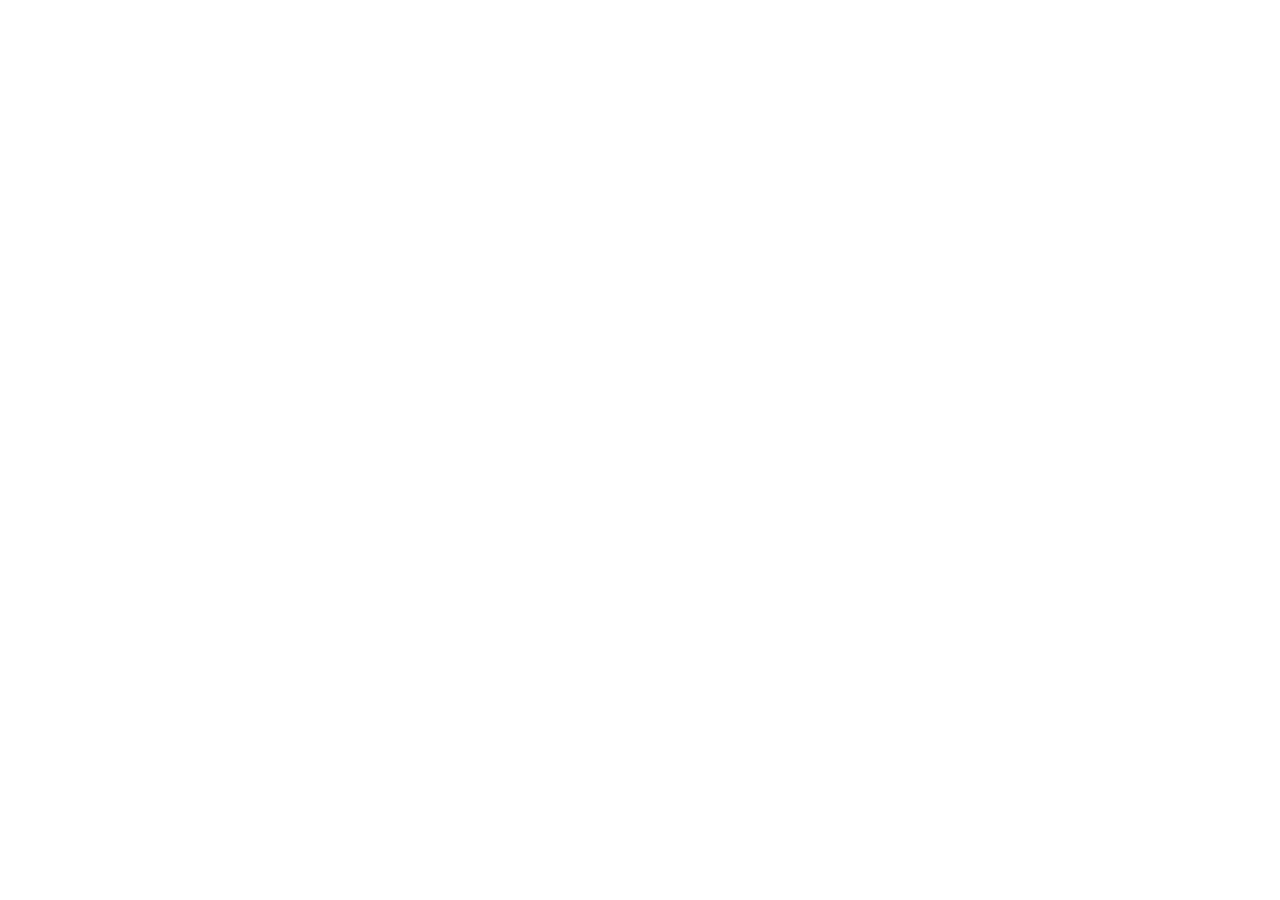
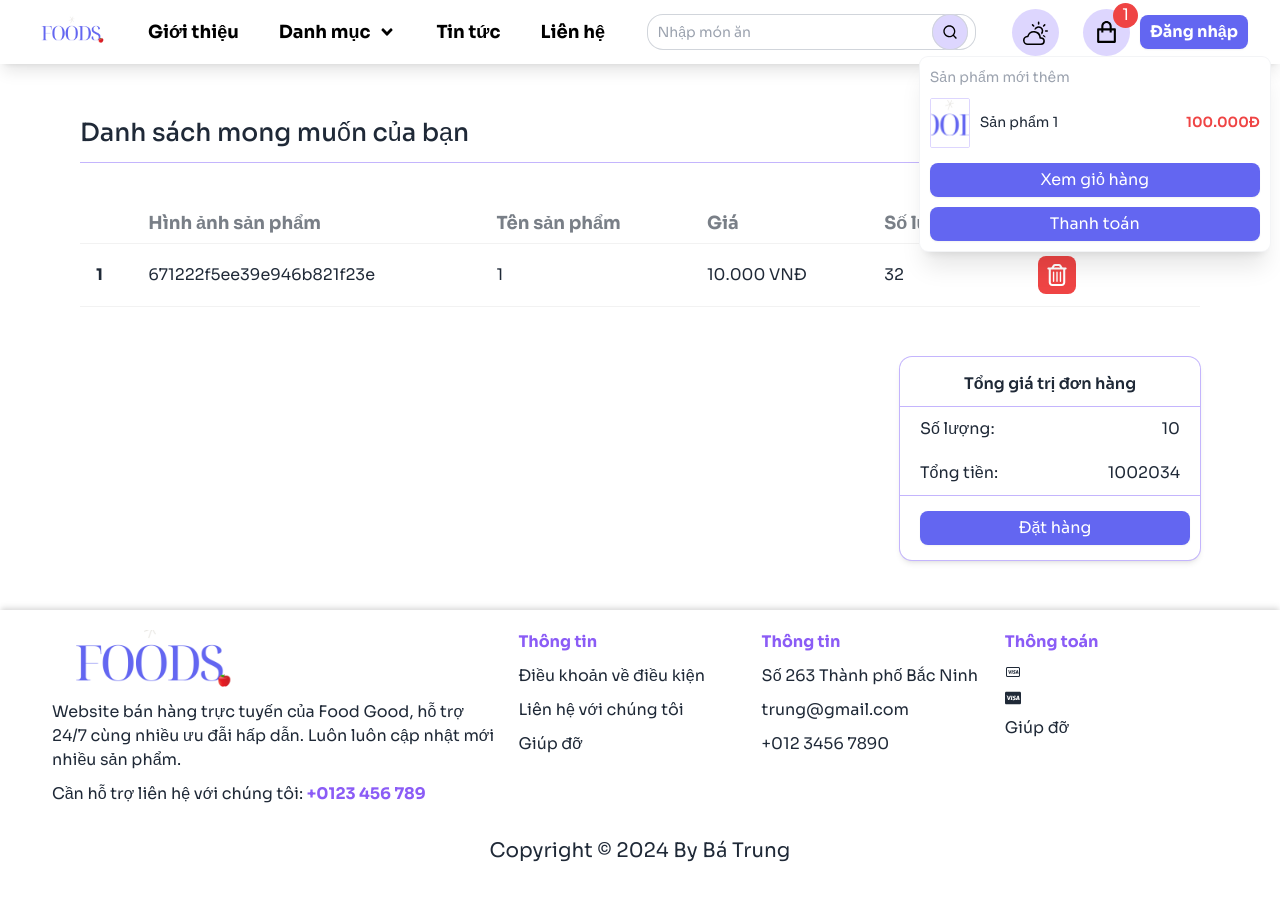
Before and after one commit to BaTrung04/SHOP_FOOD, a React (Vite) app: page /cart in a window 1280 px wide. Before the commit this address had no page. Before the commit the page ends 800 px from the top, so only its background shows below. Built offline with nearby package versions, Linux system fonts and the light colour scheme.

Commit message:
cart-payment

```diff
--- a/src/App.tsx
+++ b/src/App.tsx
@@ -4,7 +4,6 @@
   Route,
   Routes,
   Navigate,
-  useLocation,
 } from "react-router-dom";
 import LayoutDefault from "./Layout/LayoutDefault";
 import Introduce from "./components/Home/Introduce";
@@ -16,18 +15,20 @@
 import Home from "./components/Home/Home";
 import { RootState } from "./redux/store";
 import { useSelector } from "react-redux";
-import PrivateRoute from "./routes/privateRouter";
+import PrivateRoute from "./routes/PrivateRouter";
 import DashBoard from "./components/admin/DashBoard";
 import LoginAdmin from "./components/admin/LoginAdmin";
 
 import LayoutDefaultAdmin from "./Layout/LayoutDefaultAdmin";
-import Product from "./components/admin/product";
-import Order from "./components/admin/order";
+import Product from "./components/admin/Product";
+import Order from "./components/admin/Order";
 import Reviews from "./components/admin/Reviews";
 import User from "./components/admin/User";
 import Info from "./components/Home/Info";
 import UpdateAccount from "./components/Home/UpdateAccount";
 import UpdatePassword from "./components/Home/UpdatePassword";
+import Cart from "./components/cart/Cart";
+import Payment from "./components/shopping/Payment";
 
 function App() {
   const isRole = useSelector(
@@ -45,6 +46,8 @@
             <Route path="/register" element={<Register />} />
             <Route path="/news" element={<News />} />
             <Route path="/contact" element={<Contact />} />
+            <Route path="/cart" element={<Cart />} />
+            <Route path="/payment" element={<Payment />} />
             <Route path="/info" element={<Info />}>
               <Route index element={<UpdateAccount />} />
               <Route path="update-password" element={<UpdatePassword />} />
--- /dev/null
+++ b/src/components/cart/Cart.tsx
@@ -0,0 +1,67 @@
+import { FaRegTrashCan } from "react-icons/fa6";
+
+const Cart = () => {
+  return (
+    <>
+      <div className="container py-[50px] dark:text-white">
+        <h1 className="text-[25px] font-medium border-b border-b-violet-300 pb-[10px]">
+          Danh sách mong muốn của bạn
+        </h1>
+        {/* table */}
+        <div className="mt-[40px]">
+          <div className="overflow-x-auto w-[100%]">
+            <table className="table text-[16px]">
+              {/* head */}
+              <thead>
+                <tr className="text-[18px] dark:text-gray-300">
+                  <th></th>
+                  <th>Hình ảnh sản phẩm</th>
+                  <th>Tên sản phẩm</th>
+                  <th>Giá</th>
+                  <th>Số lượng </th>
+                  <th>Hành động</th>
+                </tr>
+              </thead>
+              <tbody>
+                {/* row 1 */}
+                <tr className="hover:bg-violet-100 cursor-pointer dark:hover:bg-violet-400">
+                  <th>1</th>
+                  <td>671222f5ee39e946b821f23e</td>
+                  <td>1</td>
+                  <td>10.000 VNĐ</td>
+                  <td>32</td>
+                  <td className="flex gap-[10px] items-center">
+                    <span className="p-[8px] bg-red-500 rounded-lg">
+                      <FaRegTrashCan className=" text-white text-[22px]" />
+                    </span>
+                  </td>
+                </tr>
+              </tbody>
+            </table>
+          </div>
+        </div>
+        {/* thanh toan */}
+        <div className="flex justify-end mt-[50px]">
+          <div className="  w-[300px] ring-1 ring-violet-300 py-[15px] rounded-xl shadow-md dark:bg-gray-800">
+            <div className="text-center font-semibold border-b border-b-violet-300 px-[20px] pb-[10px]">
+              Tổng giá trị đơn hàng
+            </div>
+            <div className="flex justify-between px-[20px] py-[10px]">
+              <span>Số lượng: </span>
+              <span>10 </span>
+            </div>
+            <div className="flex justify-between border-b border-b-violet-300 px-[20px] py-[10px]">
+              <span>Tổng tiền: </span>
+              <span>1002034 </span>
+            </div>
+            <button className="primary-btn w-[90%] mx-[20px] mt-[15px]">
+              Đặt hàng
+            </button>
+          </div>
+        </div>
+      </div>
+    </>
+  );
+};
+
+export default Cart;
--- a/src/components/navbar/NavBar.tsx
+++ b/src/components/navbar/NavBar.tsx
@@ -21,6 +21,7 @@
 const NavBar = () => {
   const [showProFile, setShowProFile] = useState<boolean>(false);
   const [showNavBar, setShowNavBar] = useState<boolean>(false);
+  const [showCart, setShowCart] = useState<boolean>(true);
   const [darkMode, setDarkMode] = useState<boolean>(false);
   const navigate = useNavigate();
   const dispatch = useDispatch();
@@ -31,7 +32,7 @@
   const isRole = useSelector(
     (state: RootState) => state.auth?.login?.currentUser?.user?.role
   );
-  console.log(user);
+
   useEffect(() => {
     const isDark = localStorage.getItem("darkMode") === "true";
     setDarkMode(isDark);
@@ -82,14 +83,14 @@
                   className="block h-6 w-6"
                   fill="none"
                   viewBox="0 0 24 24"
-                  stroke-width="1.5"
+                  strokeWidth="1.5"
                   stroke="currentColor"
                   aria-hidden="true"
                   data-slot="icon"
                 >
                   <path
-                    stroke-linecap="round"
-                    stroke-linejoin="round"
+                    strokeLinecap="round"
+                    strokeLinejoin="round"
                     d="M3.75 6.75h16.5M3.75 12h16.5m-16.5 5.25h16.5"
                   />
                 </svg>
@@ -98,14 +99,14 @@
                   className="hidden h-6 w-6"
                   fill="none"
                   viewBox="0 0 24 24"
-                  stroke-width="1.5"
+                  strokeWidth="1.5"
                   stroke="currentColor"
                   aria-hidden="true"
                   data-slot="icon"
                 >
                   <path
-                    stroke-linecap="round"
-                    stroke-linejoin="round"
+                    strokeLinecap="round"
+                    strokeLinejoin="round"
                     d="M6 18 18 6M6 6l12 12"
                   />
                 </svg>
@@ -124,6 +125,7 @@
                   alt="Your Company"
                 />
               </div>
+              {/* navbar  */}
               <div className="hidden sm:ml-6 sm:block">
                 <div className="flex space-x-4">
                   <NavLink
@@ -148,18 +150,14 @@
                     <div className="absolute left-0 mt-0.5 hidden w-48 rounded-md bg-white shadow-lg dark:bg-gray-800 group-hover:block z-10">
                       <ul className="py-2">
                         {categories &&
-                          categories.map((item) => {
-                            return (
-                              <>
+                          categories.map((item) => (
                             <li
                               className="px-4 py-2 hover:bg-violet-300 dark:hover:bg-gray-400 cursor-pointer dark:text-white "
                               key={item.id}
                             >
                               {item.name}
                             </li>
-                              </>
-                            );
-                          })}
+                          ))}
                       </ul>
                     </div>
                   </div>
@@ -186,6 +184,7 @@
                 </div>
               </div>
             </div>
+            {/* search */}
             <div className="w-[30%] relative">
               <input
                 type="text"
@@ -203,20 +202,81 @@
             {/* dark */}
             <button
               onClick={toggleDarkMode}
-              className="p-[10px] rounded-full hover:bg-violet-300  dark:hover:bg-gray-300  bg-violet-200 text-black dark:bg-white  dark:text-black"
+              className="p-[11px] rounded-full hover:bg-violet-300  dark:hover:bg-gray-300  bg-violet-200 text-black dark:bg-white  dark:text-black"
             >
-              {darkMode ? <BsCloudSunFill /> : <BsCloudSun />}
+              {darkMode ? (
+                <BsCloudSunFill className="text-[25px]" />
+              ) : (
+                <BsCloudSun className="text-[25px]" />
+              )}
             </button>
 
             {/* Giỏ hàng */}
-            <div className="absolute inset-y-0 right-0 flex items-center gap-[10px] pr-2 sm:static sm:inset-auto sm:ml-6 sm:pr-0">
+            <div
+              className="relative"
+              onMouseEnter={() => setShowCart(true)}
+              onMouseLeave={() => setShowCart(false)}
+            >
+              <div className=" inset-y-0 right-0 flex items-center gap-[10px] pr-2 sm:static sm:inset-auto sm:ml-6 sm:pr-0">
                 <button
                   type="button"
-                className="p-[10px] rounded-full hover:bg-violet-300  dark:hover:bg-gray-300  bg-violet-200 text-black dark:bg-white  dark:text-black"
+                  className="p-[11px] rounded-full hover:bg-violet-300  dark:hover:bg-gray-300  bg-violet-200 text-black dark:bg-white  dark:text-black"
                 >
-                {darkMode ? <RiShoppingBagFill /> : <RiShoppingBagLine />}
+                  {darkMode ? (
+                    <RiShoppingBagFill className="text-[25px]" />
+                  ) : (
+                    <RiShoppingBagLine className="text-[25px]" />
+                  )}
+                </button>
+                <div className="absolute top-[-6px] right-[-8px] bg-red-500 text-[16px] rounded-full w-[25px] h-[25px] text-center text-white">
+                  1
+                </div>
+              </div>
+              {showCart && (
+                <div className="absolute bg-white w-[350px] right-[50%] dark:bg-gray-700 mt-[1px] left-[50%] transform translate-x-[-50%] z-10 origin-top ring-1 ring-gray-100 shadow-xl h-[auto] rounded-lg">
+                  <div className="text-gray-400 text-[14px] p-[10px] dark:text-white">
+                    Sản phẩm mới thêm
+                  </div>
+                  <div className="px-[10px] overflow-y-auto max-h-[300px] ">
+                    {/* sp1 */}
+                    <div className="flex items-center justify-between text-[14px] mb-[5px] dark:text-white">
+                      <div className="flex items-center gap-[10px] ">
+                        <img
+                          src={logo}
+                          alt=""
+                          className="w-[40px] h-[50px] border border-violet-200 object-cover rounded-sm"
+                        />
+                        <div>Sản phẩm 1</div>
+                      </div>
+                      <div className="text-red-500 font-semibold ">
+                        100.000Đ
+                      </div>
+                    </div>
+                  </div>
+                  <div className="flex flex-col gap-[10px] items-center mt-[10px] px-[10px]">
+                    <button
+                      className="primary-btn w-[100%]"
+                      onClick={() => {
+                        navigate("/cart");
+                        setShowCart(false);
+                      }}
+                    >
+                      Xem giỏ hàng
+                    </button>
+                    <button
+                      className="primary-btn w-[100%] mb-[10px]"
+                      onClick={() => {
+                        navigate("/payment");
+                        setShowCart(false);
+                      }}
+                    >
+                      Thanh toán
                     </button>
                   </div>
+                </div>
+              )}
+            </div>
+
             {!isLogin ? (
               <button
                 className="primary-btn font-bold ml-[10px]"
@@ -225,32 +285,25 @@
                 Đăng nhập
               </button>
             ) : (
-              <div className="relative ml-3 ">
               <div
-                  className="flex relative  items-center gap-[10px] focus:outline-none focus:ring-2 focus:ring-white focus:ring-offset-2 focus:ring-offset-gray-800"
-                  onClick={() => setShowProFile(!showProFile)}
+                className="relative ml-3 cursor-pointer"
+                onMouseEnter={() => setShowProFile(true)}
+                onMouseLeave={() => setShowProFile(false)}
               >
-                  <button
-                    type="button"
-                    className="  bg-violet-200 dark:bg-white rounded-full "
-                    id="user-menu-button"
-                    aria-expanded="false"
-                    aria-haspopup="true"
-                  >
+                <div className="flex relative  items-center gap-[10px] focus:outline-none focus:ring-2 focus:ring-white focus:ring-offset-2 focus:ring-offset-gray-800">
                   <img
-                      className="h-8 w-8 rounded-full"
+                    className="h-[45px] w-[45px] rounded-full ml-[10px]"
                     src={user.avatar && user.avatar.url}
                     alt={user && user.name}
                   />
-                  </button>
-                  <div className="text-black dark:text-white font-bold">
+                  <div className="text-black dark:text-white font-bold text-[18px]">
                     {user.name}
                   </div>
                 </div>
 
                 {showProFile && (
                   <div
-                    className="absolute right-0 z-10 mt-2 w-48 origin-top-right rounded-md bg-white py-1 shadow-lg ring-1 ring-black ring-opacity-5 focus:outline-none"
+                    className="absolute left-0 z-10 dark:bg-gray-700  w-48 origin-top-left rounded-md bg-white py-1 shadow-lg ring-1 ring-black ring-opacity-5 focus:outline-none cursor-pointer"
                     role="menu"
                     aria-orientation="vertical"
                     aria-labelledby="user-menu-button"
@@ -258,9 +311,10 @@
                     {isRole === "admin" && (
                       <Link
                         to={"/admin"}
-                        className="block px-4 py-2 text-sm text-gray-700 hover:bg-violet-300 cursor-pointer"
+                        className="block px-4 py-2 text-sm text-gray-700 hover:bg-violet-300 cursor-pointer dark:text-white"
                         role="menuitem"
                         id="user-menu-item-0"
+                        onClick={() => setShowProFile(false)}
                       >
                         Trang quản trị
                       </Link>
@@ -268,18 +322,22 @@
 
                     <Link
                       to={"/info"}
-                      className="block px-4 py-2 text-sm text-gray-700 hover:bg-violet-300 cursor-pointer"
+                      className="block px-4 py-2 text-sm text-gray-700 hover:bg-violet-300 cursor-pointer dark:text-white"
                       role="menuitem"
                       id="user-menu-item-1"
+                      onClick={() => setShowProFile(false)}
                     >
                       Thông tin cá nhân
                     </Link>
 
                     <a
-                      className="block px-4 py-2 text-sm text-gray-700 hover:bg-violet-300 cursor-pointer"
+                      className="block px-4 py-2 text-sm text-gray-700 hover:bg-violet-300 cursor-pointer dark:text-white"
                       role="menuitem"
                       id="user-menu-item-2"
-                      onClick={() => handleLogOut()}
+                      onClick={() => {
+                        handleLogOut();
+                        setShowProFile(false);
+                      }}
                     >
                       Đăng xuất
                     </a>
--- /dev/null
+++ b/src/components/shopping/Payment.tsx
@@ -0,0 +1,5 @@
+const Payment = () => {
+  return <>123</>;
+};
+
+export default Payment;
```
Lines whose indentation alone changed are shown as unchanged.
